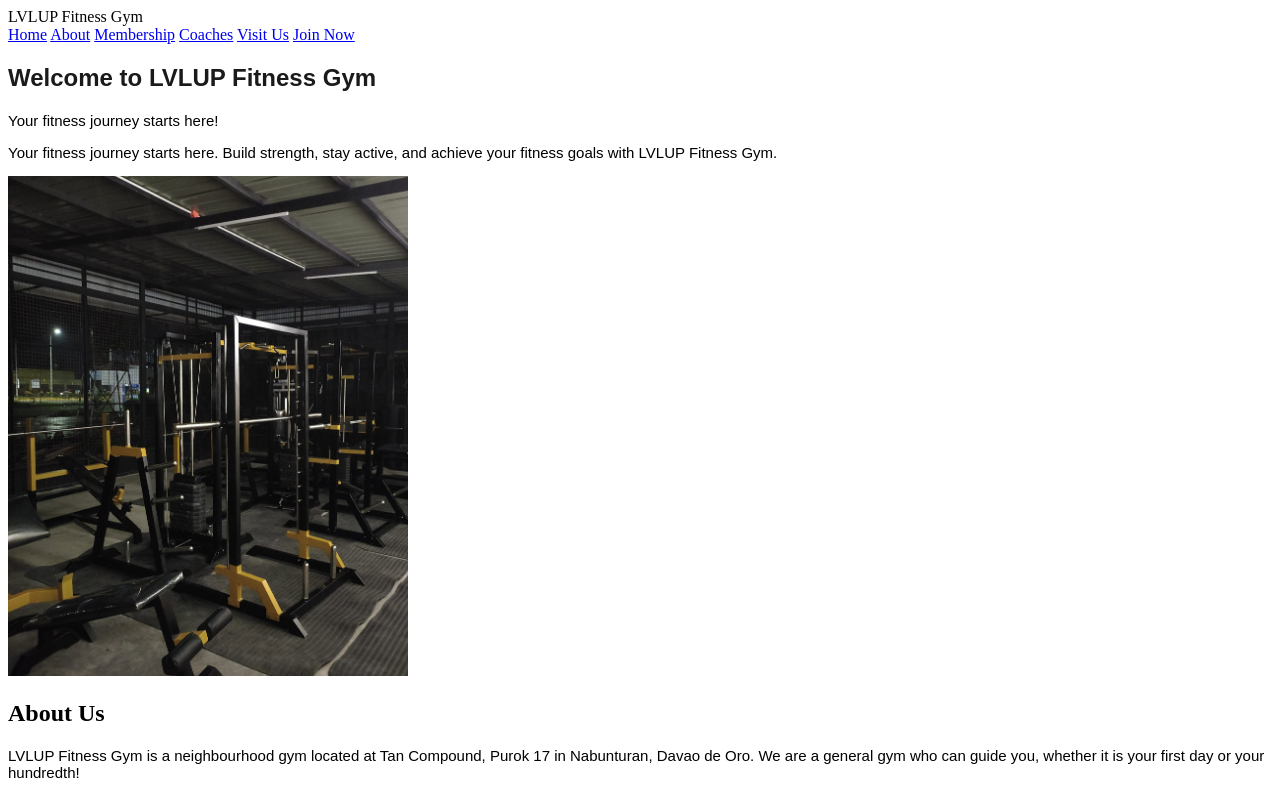
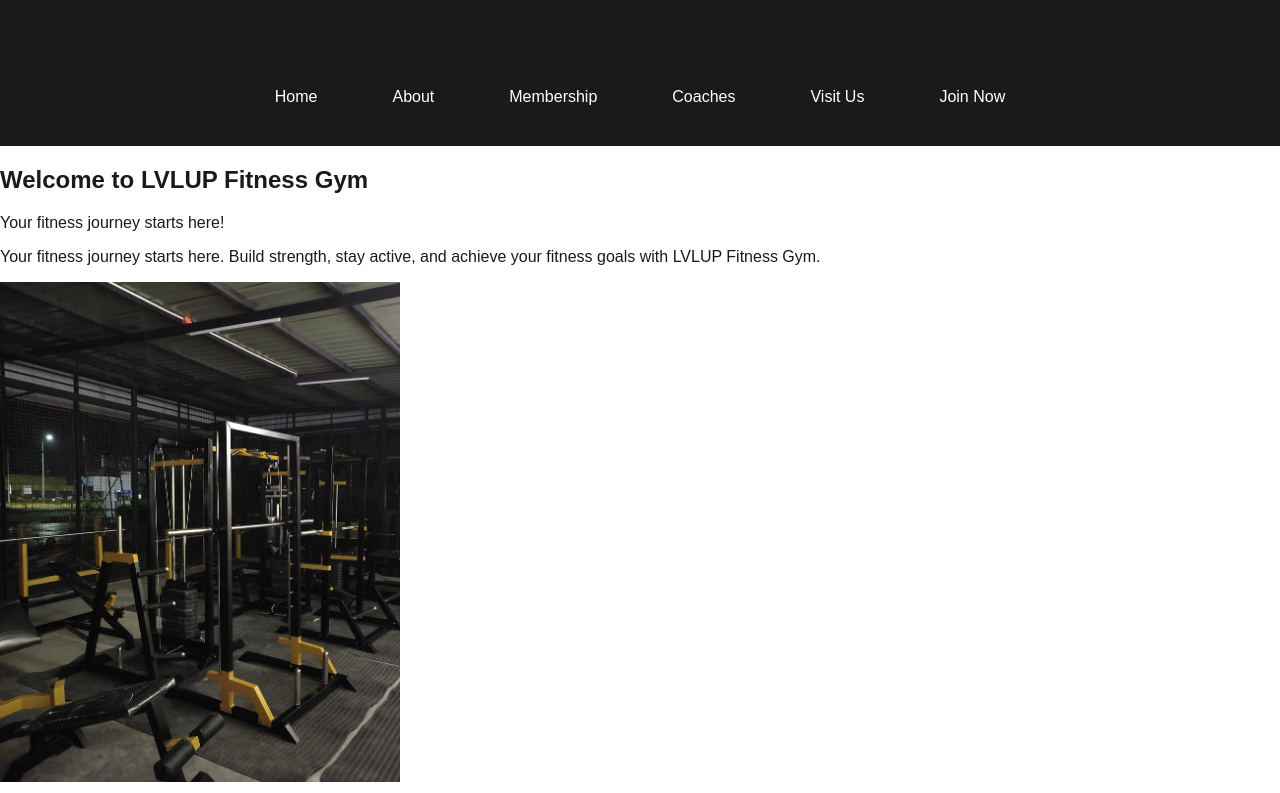
Before and after one commit to Noirz-dot/arabejo-LVLUP, a plain HTML site: page index.html in a window 1280 px wide. Shown: the top 793 px of the page. Drawn offline with Linux system fonts and the light colour scheme.

Commit message:
CSS Header and navigation

```diff
--- a/css/style.css
+++ b/css/style.css
@@ -1,19 +1,37 @@
 body {
   background-color: #ffffff;
+  color: #1A1A1A;
+  font-family: sans-serif;
+  margin: 0;
 }
 
-h1 {
-  color: #1a1a1a;
-  font-family: sans-serif;
+header {
+  background-color: #1A1A1A;
+  padding: 15px;
+  display: flex;
+  justify-content: center;
+  gap: 25px;
+
 }
 
-p {
-  font-family: sans-serif;
-  font-size: 15px;
+
+nav {
+  background-color: #1A1A1A;
+  padding: 15px;
+  display: flex;
+  justify-content: center;
+  gap: 25px;
+}
+
+nav a {
+  color: #FFFFFF;
+  text-decoration: none;
+  padding: 25px;
+
 }
 
 nav a:hover {
-  background-color: #ffd400;
+  background-color: #FFD400;
   font-size: 18px;
   color: #1a1a1a;
 }
```
